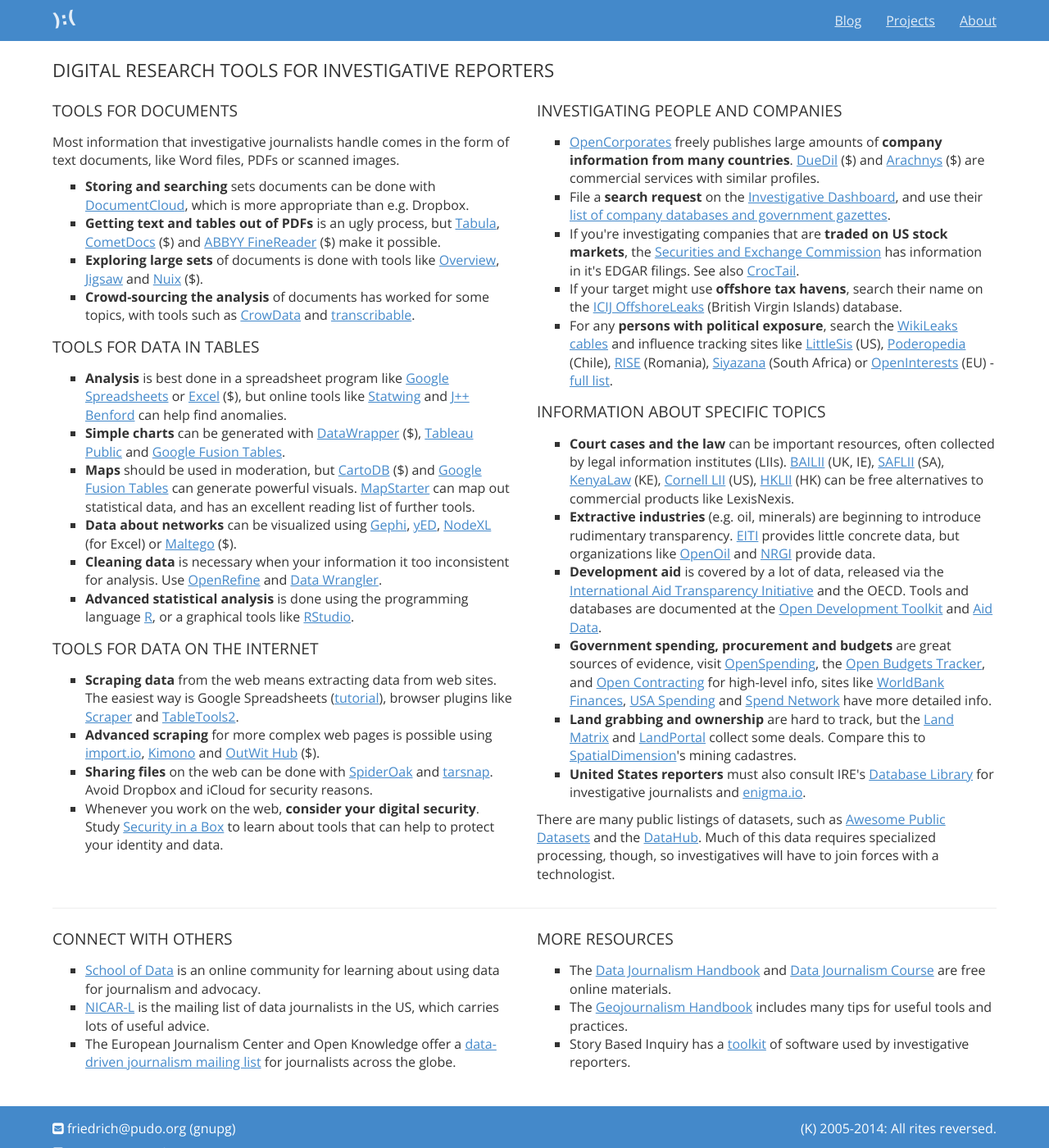
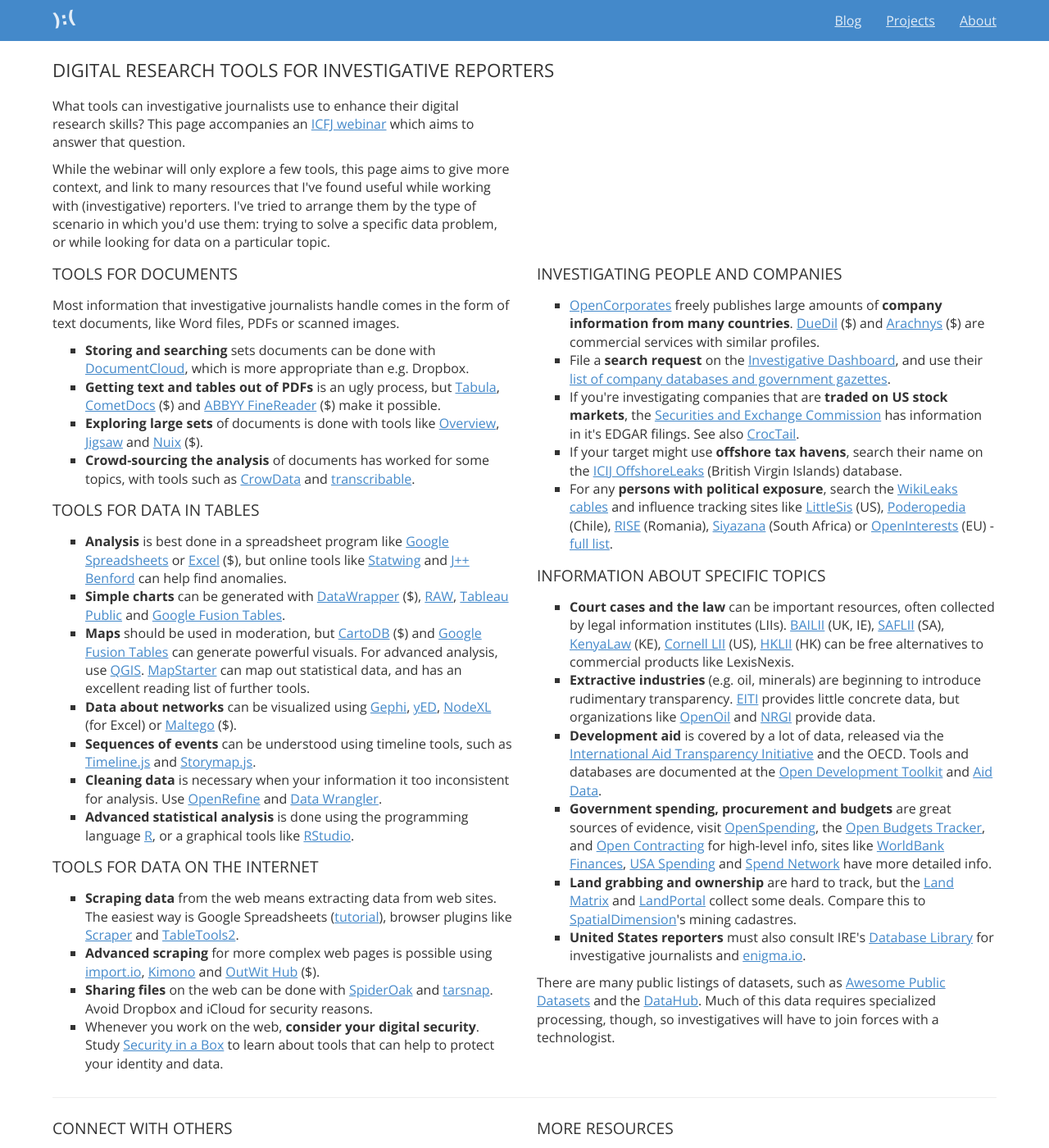
Before and after one commit to pudo/pudo.org, a Jekyll site: the page built from projects/invtools/index.html, in a window 1280 px wide and 1400 px high. Shown: the whole window at 82% size. Built offline with Jekyll 4.4.1, drawn with Linux system fonts in a browser that asks for light colours; nearby versions of some CDN libraries; Markdown is read by kramdown in place of the engine named in the settings.

Commit message:
more things

```diff
--- a/projects/invtools/index.html
+++ b/projects/invtools/index.html
@@ -9,6 +9,19 @@
   a variety of tasks related to the search, acquisition and refinement of
   information over the course of an investigation.
 ---
+
+<div class="row">
+  <div class="col-md-6">
+    <p>
+      What tools can investigative journalists use to enhance their digital research skills? This page accompanies an <a href="http://ijnet.org/en/opportunities/icfj-anywhere-offers-webinar-digital-research-tools-investigative-reporters-worldwide">ICFJ webinar</a> which aims to answer that question.
+    </p>
+    <p>
+      While the webinar will only explore a few tools, this page aims to give more context, and link to many resources that I've found useful while working with (investigative) reporters. I've tried to arrange them by the type of scenario in which you'd use them: trying to solve a specific data problem, or while looking for data on a particular topic.
+    </p>
+  </div>
+  <div class="col-md-6">
+  </div>
+</div>
 
 <div class="row">
   <div class="col-md-6">
@@ -37,15 +50,19 @@
         <strong>Analysis</strong> is best done in a spreadsheet program like <a href="http://docs.google.com">Google Spreadsheets</a> or <a href="http://products.office.com/en-us/excel">Excel</a> ($), but online tools like <a href="https://www.statwing.com/">Statwing</a> and <a href="http://benford.jplusplus.org/">J++ Benford</a> can help find anomalies.
       </li>
       <li>
-        <strong>Simple charts</strong> can be generated with <a href="http://datawrapper.de">DataWrapper</a> ($), <a href="http://www.tableausoftware.com/public/">Tableau Public</a>
+        <strong>Simple charts</strong> can be generated with <a href="http://datawrapper.de">DataWrapper</a> ($), <a href="http://raw.densitydesign.org/">RAW</a>, <a href="http://www.tableausoftware.com/public/">Tableau Public</a>
         and <a href="https://support.google.com/fusiontables/answer/2571232">Google Fusion Tables</a>.
       </li>
       <li>
-        <strong>Maps</strong> should be used in moderation, but <a href="http://cartodb.com/">CartoDB</a> ($) and <a href="https://support.google.com/fusiontables/answer/2571232">Google Fusion Tables</a> can generate powerful visuals. <a href="http://mapstarter.com/">MapStarter</a> can map out statistical data, and has an excellent reading list of further tools.
+        <strong>Maps</strong> should be used in moderation, but <a href="http://cartodb.com/">CartoDB</a> ($) and <a href="https://support.google.com/fusiontables/answer/2571232">Google Fusion Tables</a> can generate powerful visuals. For advanced analysis, use <a href="http://www.qgis.org/en/site/">QGIS</a>. <a href="http://mapstarter.com/">MapStarter</a> can map out statistical data, and has an excellent reading list of further tools.
       </li>
       <li>
         <strong>Data about networks</strong> can be visualized using <a href="http://gephi.org">Gephi</a>, <a href="http://www.yworks.com/en/products/yfiles/yed/">yED</a>, <a href="http://nodexl.codeplex.com/">NodeXL</a> (for Excel) or <a href="https://www.paterva.com/web6/products/maltego.php">Maltego</a> ($).
       </li>
+      <li>
+        <strong>Sequences of events</strong> can be understood using timeline tools, such as <a href="http://timeline.knightlab.com/">Timeline.js</a> and <a href="http://storymap.knightlab.com/">Storymap.js</a>.
+      </li>
+
       <li>
         <strong>Cleaning data</strong> is necessary when your information it too inconsistent for analysis. Use <a href="http://openrefine.org">OpenRefine</a> and <a href="http://vis.stanford.edu/wrangler/">Data Wrangler</a>.
       </li>
```
